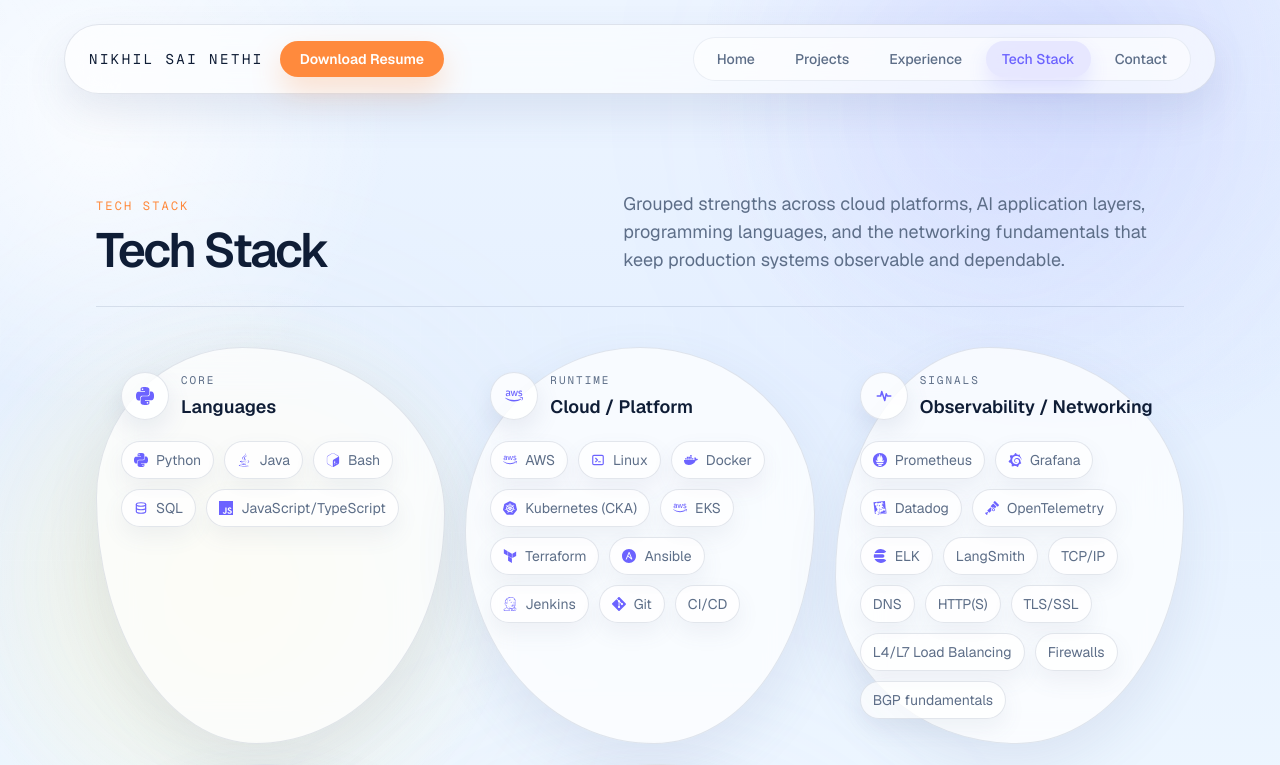
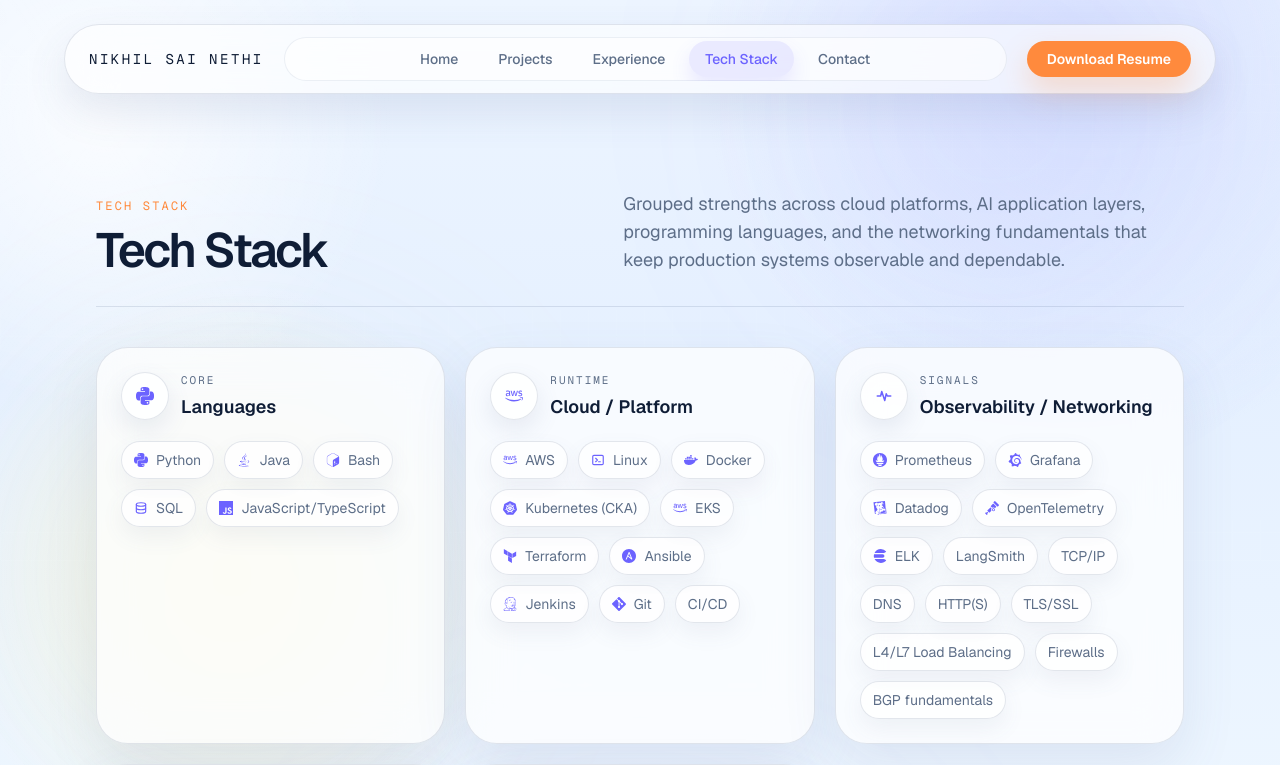
Before and after one commit to nikhilsainethi/nikhil-sai-nethi-portfolio, a Next.js app: page /tech-stack in a window 1280 px wide. Shown: the top 765 px of the page. Built offline with nearby package versions, Linux system fonts and the light colour scheme.

Commit message:
Polish header alignment and active nav state

```diff
--- a/app/page.tsx
+++ b/app/page.tsx
@@ -13,9 +13,9 @@
 export default function Home() {
   return (
     <main className="mx-auto flex w-full max-w-6xl flex-1 items-center px-4 pb-16 pt-10 sm:px-6 sm:pb-20 sm:pt-14 lg:px-8">
-      <section className="grid min-h-[calc(100vh-13rem)] w-full items-center gap-10 py-8 lg:grid-cols-[minmax(18rem,0.78fr)_minmax(0,1.22fr)] lg:gap-16 lg:py-12">
-        <Reveal className="order-2 lg:order-1">
-          <div className="glass-panel relative overflow-hidden rounded-[2.2rem] border border-white/75 p-5 shadow-[0_30px_80px_rgba(59,87,136,0.18)]">
+      <section className="grid min-h-[calc(100vh-13rem)] w-full items-center gap-10 py-8 lg:grid-cols-[minmax(18rem,0.72fr)_minmax(0,1.12fr)] lg:gap-14 lg:py-12">
+        <Reveal className="order-2 flex justify-center lg:order-1 lg:justify-start">
+          <div className="glass-panel relative w-full max-w-[26rem] overflow-hidden rounded-[2.2rem] border border-white/75 p-5 shadow-[0_30px_80px_rgba(59,87,136,0.18)]">
             <div className="absolute inset-0 bg-[radial-gradient(circle_at_top,_rgba(255,255,255,0.78),transparent_60%)]" />
             <div className="relative space-y-5">
               <div className="overflow-hidden rounded-[1.8rem] border border-white/70 bg-[linear-gradient(160deg,#dbe7ff_0%,#f9fbff_45%,#f3efff_100%)] p-4 shadow-[inset_0_1px_0_rgba(255,255,255,0.7)]">
@@ -23,7 +23,7 @@
                   <div className="absolute inset-0 bg-[radial-gradient(circle_at_top,_rgba(255,255,255,0.7),transparent_58%)]" />
                   <Image
                     alt="Nikhil Sai Nethi portrait"
-                    className="relative aspect-[4/5] h-auto w-full object-cover"
+                    className="relative aspect-[4/5] h-auto w-full object-contain p-3"
                     height={960}
                     priority
                     src={heroPortraitPath}
@@ -78,7 +78,7 @@
               </p>
             </div>
 
-            <div className="flex flex-col gap-4 sm:flex-row">
+            <div className="flex flex-wrap gap-4">
               <a
                 className="inline-flex items-center justify-center rounded-full bg-[var(--warm-accent)] px-6 py-3 text-sm font-semibold text-white shadow-[0_16px_34px_rgba(255,138,61,0.26)] transition-all hover:-translate-y-0.5 hover:bg-[var(--warm-accent-strong)] focus-visible:outline focus-visible:outline-2 focus-visible:outline-offset-2 focus-visible:outline-[var(--warm-accent)]"
                 href={resumePath}
--- a/components/portfolio/Header.tsx
+++ b/components/portfolio/Header.tsx
@@ -9,12 +9,15 @@
     return "/";
   }
 
-  if (pathname.startsWith(basePath)) {
-    const stripped = pathname.slice(basePath.length);
+  const normalized =
+    pathname.endsWith("/") && pathname !== "/" ? pathname.slice(0, -1) : pathname;
+
+  if (normalized.startsWith(basePath)) {
+    const stripped = normalized.slice(basePath.length);
     return stripped.length > 0 ? stripped : "/";
   }
 
-  return pathname;
+  return normalized;
 }
 
 export function Header() {
@@ -22,25 +25,18 @@
 
   return (
     <header className="sticky top-0 z-50 pt-4 sm:pt-6">
-      <div className="mx-auto flex w-full max-w-6xl flex-col gap-3 rounded-[2rem] border border-white/70 bg-white/60 px-4 py-3 shadow-[0_18px_40px_rgba(73,92,136,0.12)] backdrop-blur-xl sm:px-6 lg:flex-row lg:items-center lg:justify-between lg:rounded-full">
-        <div className="flex items-center justify-between gap-4">
+      <div className="mx-auto grid w-full max-w-6xl gap-3 rounded-[2rem] border border-white/70 bg-white/60 px-4 py-3 shadow-[0_18px_40px_rgba(73,92,136,0.12)] backdrop-blur-xl sm:px-6 lg:grid-cols-[auto_minmax(0,1fr)_auto] lg:items-center lg:gap-5 lg:rounded-full">
+        <div className="flex items-center justify-between gap-4 lg:justify-start">
           <Link
             className="mono-label text-sm text-foreground transition-colors hover:text-accent focus-visible:outline focus-visible:outline-2 focus-visible:outline-offset-2 focus-visible:outline-accent"
             href="/"
           >
             Nikhil Sai Nethi
           </Link>
-
-          <a
-            className="inline-flex items-center justify-center rounded-full bg-[var(--warm-accent)] px-4 py-2 text-sm font-semibold text-white shadow-[0_14px_30px_rgba(255,138,61,0.26)] transition-all hover:bg-[var(--warm-accent-strong)] focus-visible:outline focus-visible:outline-2 focus-visible:outline-offset-2 focus-visible:outline-[var(--warm-accent)] sm:px-5"
-            href={resumePath}
-          >
-            Download Resume
-          </a>
         </div>
 
-        <nav aria-label="Primary">
-          <ul className="flex flex-wrap items-center gap-2 rounded-full bg-white/55 px-2 py-1 text-sm text-muted shadow-[inset_0_0_0_1px_rgba(109,130,170,0.12)]">
+        <nav aria-label="Primary" className="overflow-hidden">
+          <ul className="flex flex-wrap items-center justify-center gap-2 rounded-full bg-white/55 px-2 py-1 text-sm text-muted shadow-[inset_0_0_0_1px_rgba(109,130,170,0.12)] lg:justify-center">
             {primaryNavItems.map((item) => {
               const isActive = pathname === item.href;
 
@@ -62,6 +58,15 @@
             })}
           </ul>
         </nav>
+
+        <div className="flex justify-end">
+          <a
+            className="inline-flex items-center justify-center rounded-full bg-[var(--warm-accent)] px-4 py-2 text-sm font-semibold text-white shadow-[0_14px_30px_rgba(255,138,61,0.26)] transition-all hover:bg-[var(--warm-accent-strong)] focus-visible:outline focus-visible:outline-2 focus-visible:outline-offset-2 focus-visible:outline-[var(--warm-accent)] sm:px-5"
+            href={resumePath}
+          >
+            Download Resume
+          </a>
+        </div>
       </div>
     </header>
   );
--- a/components/portfolio/Skills.tsx
+++ b/components/portfolio/Skills.tsx
@@ -28,14 +28,12 @@
   title: string;
   eyebrow: string;
   icon: IconType;
-  shape: string;
   items: Array<{ name: string; icon?: IconType }>;
 }> = [
   {
     title: "Languages",
     eyebrow: "Core",
     icon: SiPython,
-    shape: "rounded-[42%_58%_54%_46%/38%_42%_58%_62%]",
     items: [
       { name: "Python", icon: SiPython },
       { name: "Java", icon: FaJava },
@@ -48,7 +46,6 @@
     title: "Cloud / Platform",
     eyebrow: "Runtime",
     icon: FaAws,
-    shape: "rounded-[50%_50%_46%_54%/46%_42%_58%_54%]",
     items: [
       { name: "AWS", icon: FaAws },
       { name: "Linux", icon: TbTerminal2 },
@@ -66,7 +63,6 @@
     title: "Observability / Networking",
     eyebrow: "Signals",
     icon: TbActivityHeartbeat,
-    shape: "rounded-[44%_56%_48%_52%/58%_42%_58%_42%]",
     items: [
       { name: "Prometheus", icon: SiPrometheus },
       { name: "Grafana", icon: SiGrafana },
@@ -87,7 +83,6 @@
     title: "Messaging / Data",
     eyebrow: "Storage",
     icon: TbDatabase,
-    shape: "rounded-[48%_52%_60%_40%/44%_42%_58%_56%]",
     items: [
       { name: "Kafka", icon: SiApachekafka },
       { name: "RabbitMQ", icon: SiRabbitmq },
@@ -100,7 +95,6 @@
     title: "AI / LLM",
     eyebrow: "Applied",
     icon: SiOpenai,
-    shape: "rounded-[56%_44%_52%_48%/44%_54%_46%_56%]",
     items: [
       { name: "RAG" },
       { name: "LangChain" },
@@ -123,14 +117,14 @@
         description="Grouped strengths across cloud platforms, AI application layers, programming languages, and the networking fundamentals that keep production systems observable and dependable."
       />
 
-      <div className="grid gap-5 lg:grid-cols-2 xl:grid-cols-3">
+      <div className="grid items-stretch gap-5 md:grid-cols-2 xl:grid-cols-3">
         {groups.map((group) => {
           const Icon = group.icon;
 
           return (
             <div
               key={group.title}
-              className={`card-hover glass-panel min-h-[19rem] border border-white/75 p-6 shadow-[0_22px_54px_rgba(82,101,142,0.11)] ${group.shape}`}
+              className="card-hover glass-panel flex min-h-[18rem] flex-col rounded-[2rem] border border-white/75 p-6 shadow-[0_22px_54px_rgba(82,101,142,0.11)]"
             >
               <div className="flex items-start gap-3">
                 <div className="flex h-12 w-12 shrink-0 items-center justify-center rounded-full border border-white/85 bg-white/80 text-accent shadow-[0_10px_24px_rgba(88,107,144,0.12)]">
@@ -146,7 +140,7 @@
                 </div>
               </div>
 
-              <div className="mt-5 flex flex-wrap gap-2.5">
+              <div className="mt-5 flex flex-wrap content-start gap-2.5">
                 {group.items.map((item) => {
                   const ItemIcon = item.icon;
                   return (
```
Also changed, not shown: 2 other files (tests, documents, lock files or other folders).
